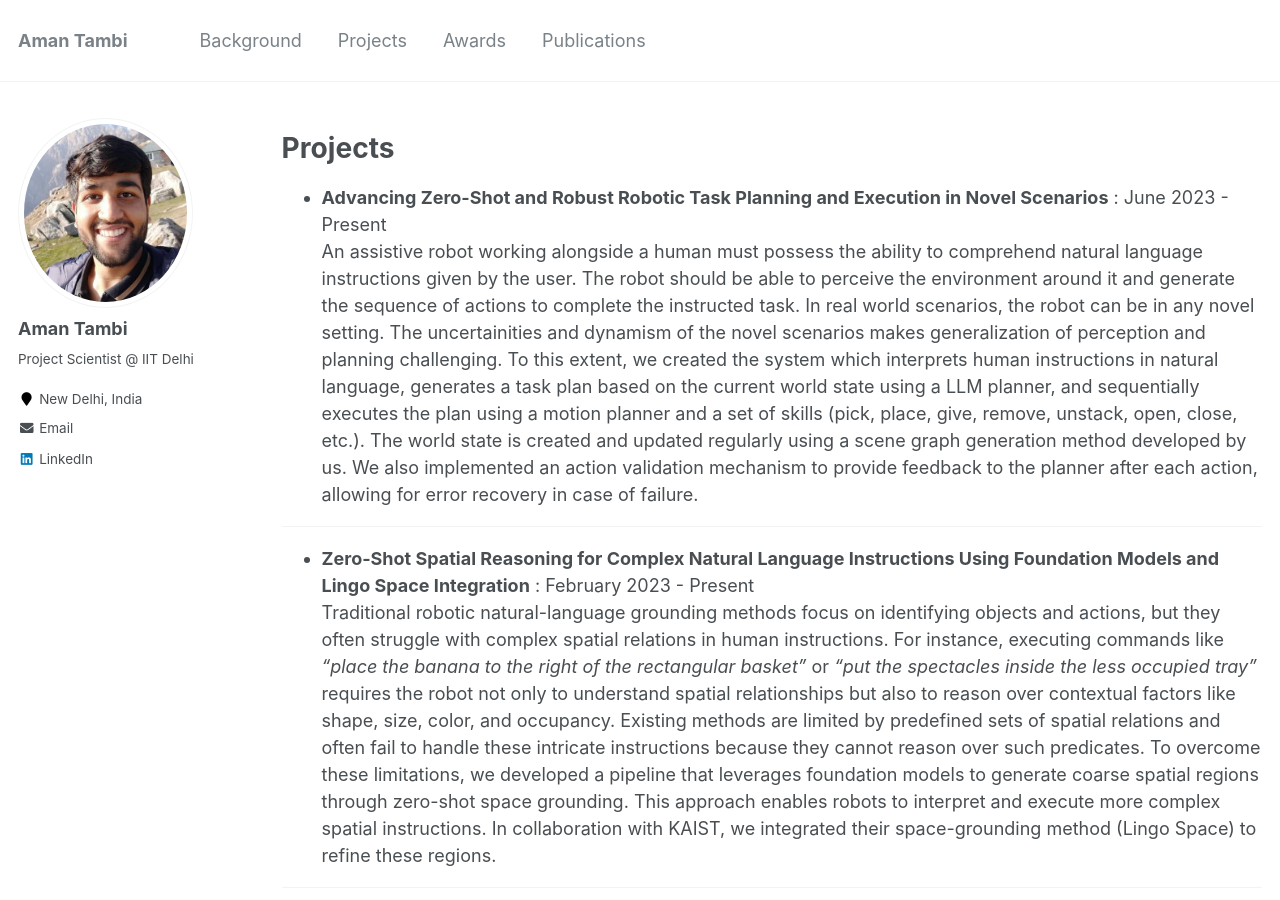
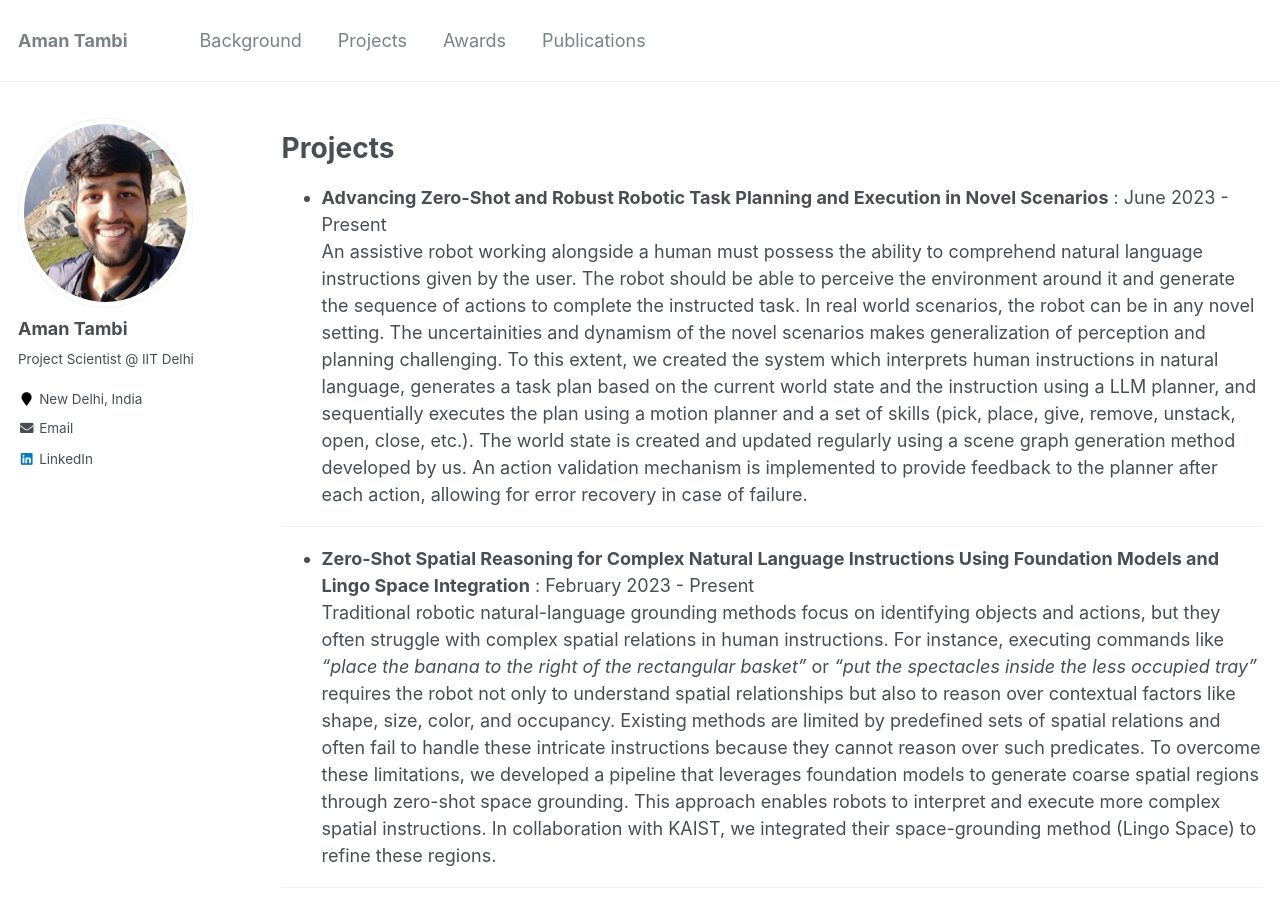
Before and after one commit to AmanTambi/AmanTambi.github.io, a Jekyll site: the page built from _pages/projects.md, in a window 1280 px wide and 900 px high. Built offline with Jekyll 4.4.1, drawn with Linux system fonts in a browser that asks for light colours.

```diff
--- a/_pages/projects.md
+++ b/_pages/projects.md
@@ -13,7 +13,7 @@ Projects
 ======
 
 * **Advancing Zero-Shot and Robust Robotic Task Planning and Execution in Novel Scenarios** : June 2023 - Present\
-An assistive robot working alongside a human must possess the ability to comprehend natural language instructions given by the user. The robot should be able to perceive the environment around it and generate the sequence of actions to complete the instructed task. In real world scenarios, the robot can be in any novel setting. The uncertainities and dynamism of the novel scenarios makes generalization of perception and planning challenging. To this extent, we created the system which interprets human instructions in natural language, generates a task plan based on the current world state using a LLM planner, and sequentially executes the plan using a motion planner and a set of skills (pick, place, give, remove, unstack, open, close, etc.). The world state is created and updated regularly using a scene graph generation method developed by us. We also implemented an action validation mechanism to provide feedback to the planner after each action, allowing for error recovery in case of failure.
+An assistive robot working alongside a human must possess the ability to comprehend natural language instructions given by the user. The robot should be able to perceive the environment around it and generate the sequence of actions to complete the instructed task. In real world scenarios, the robot can be in any novel setting. The uncertainities and dynamism of the novel scenarios makes generalization of perception and planning challenging. To this extent, we created the system which interprets human instructions in natural language, generates a task plan based on the current world state and the instruction using a LLM planner, and sequentially executes the plan using a motion planner and a set of skills (pick, place, give, remove, unstack, open, close, etc.). The world state is created and updated regularly using a scene graph generation method developed by us. An action validation mechanism is implemented to provide feedback to the planner after each action, allowing for error recovery in case of failure.
 
 ---
 
```
Also changed, not shown: _pages/publications.md (+1 -1 lines), _pages/teaching & mentorship.md (added, +6 -0 lines).
